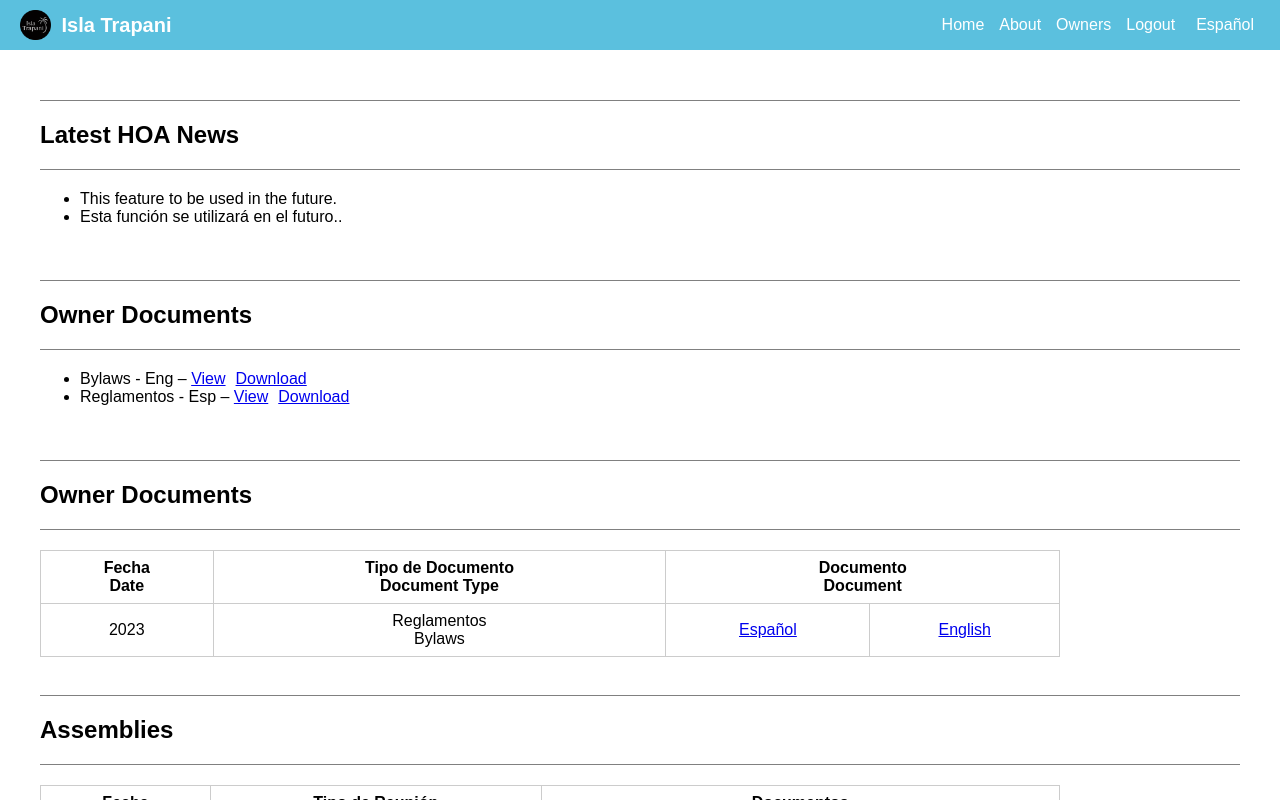
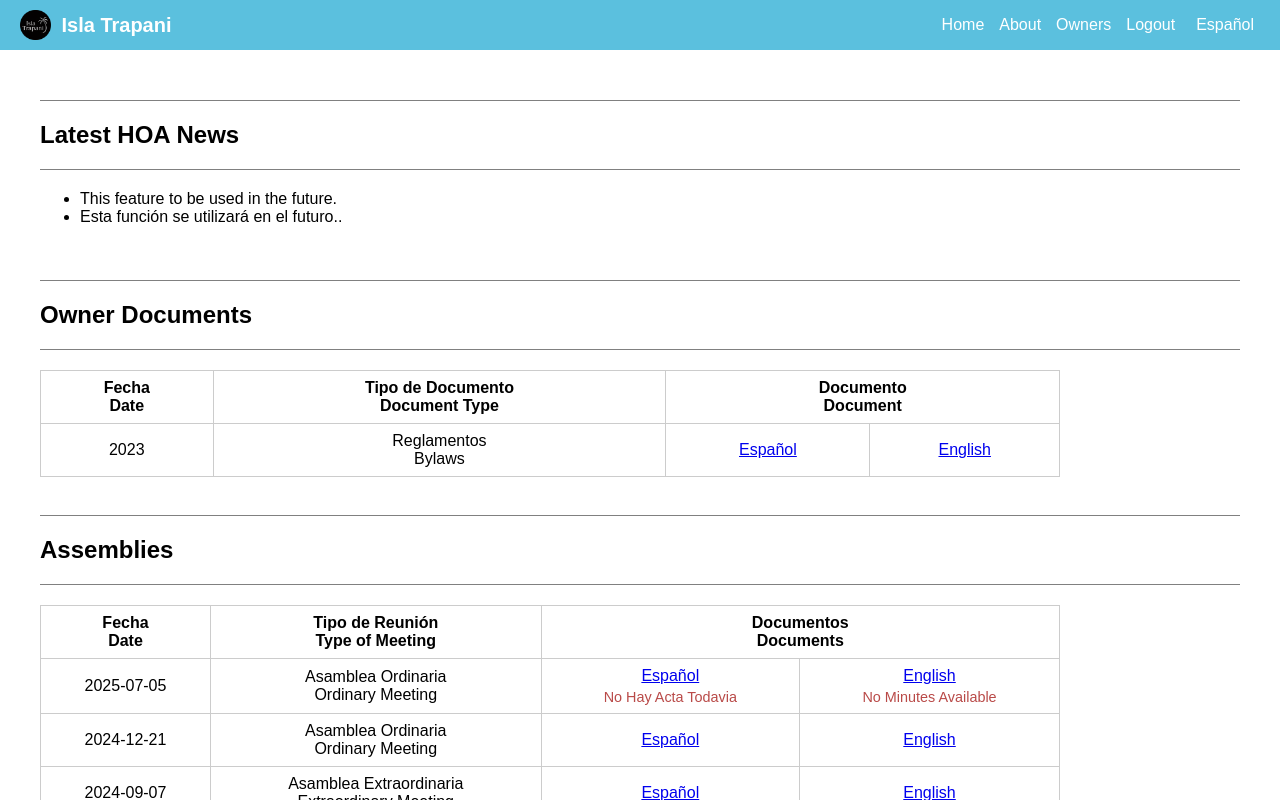
Before and after one commit to grdino/isla-trapani, a Next.js app: page /owners in a window 1280 px wide. Shown: the top 800 px of the page. Built offline with nearby package versions, Linux system fonts and the light colour scheme; sample sign-in values are in the browser's storage.

Commit message:
Update owners.js

```diff
--- a/pages/owners.js
+++ b/pages/owners.js
@@ -12,11 +12,6 @@ export default function Owners() {
     { id: 2, text: "Esta función se utilizará en el futuro.." }
   ];
 
-  const documents = [
-    { id: 1, name: "Bylaws - Eng", path: "/owners-docs/bylaws.pdf" },
-    { id: 2, name: "Reglamentos - Esp", path: "/owners-docs/reglamentos.pdf" }
-  ];
-
   return (
     <Layout>
       <ProtectedRoute>
@@ -27,29 +22,6 @@ export default function Owners() {
           <ul>
             {news.map((item) => (
               <li key={item.id}>{item.text}</li>
-            ))}
-          </ul>
-
-         <br />
-         <hr className="full-line" />
-          <h2>{t("owners_docs")}</h2>
-         <hr className="full-line" />
-          <ul>
-            {documents.map((doc) => (
-              <li key={doc.id}>
-                {doc.name} –{" "}
-                <a
-                  href={doc.path}
-                  target="_blank"
-                  rel="noopener noreferrer"
-                  style={{ marginRight: '10px' }}
-                >
-                  View
-                </a>
-                <a href={doc.path} download>
-                  Download
-                </a>
-              </li>
             ))}
           </ul>
 
@@ -167,7 +139,7 @@ export default function Owners() {
          <br />
          <br />
          <hr className="full-line" />
-          <h2>Bank Statements / Admin Reports</h2>
+         <h2>{t("hoa_payments")}</h2>
          <hr className="full-line" />
 
           <table className="responsive-table">
```
